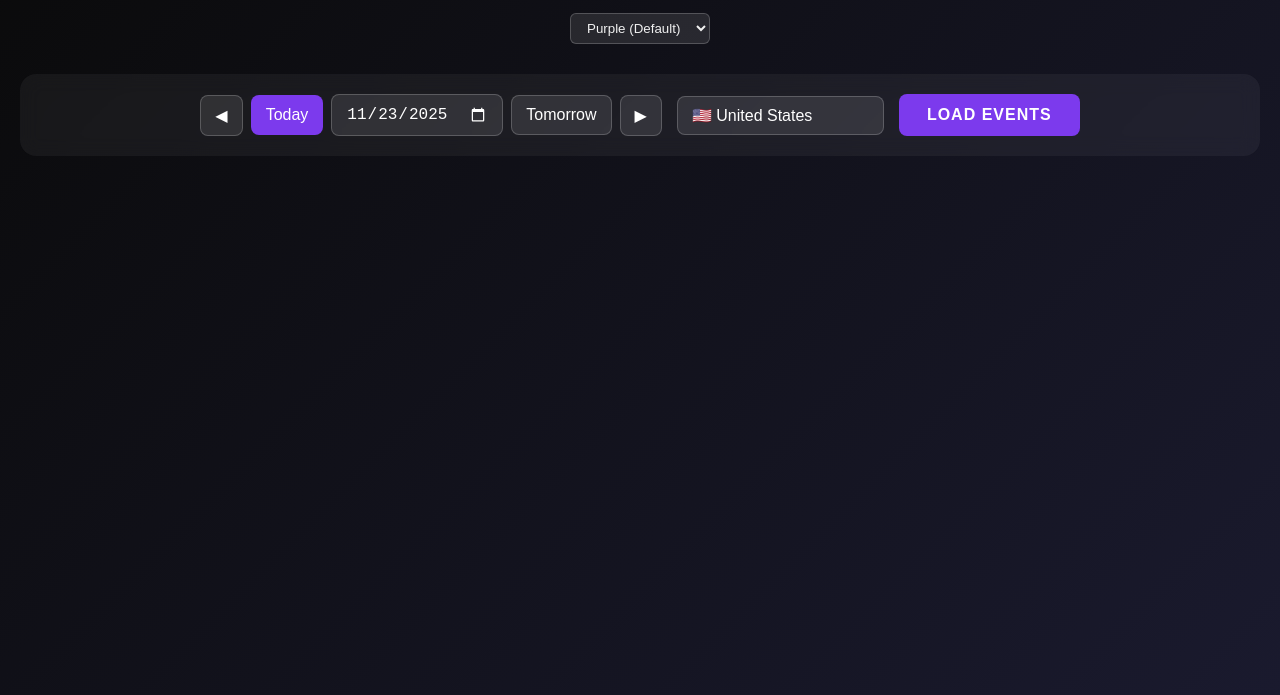
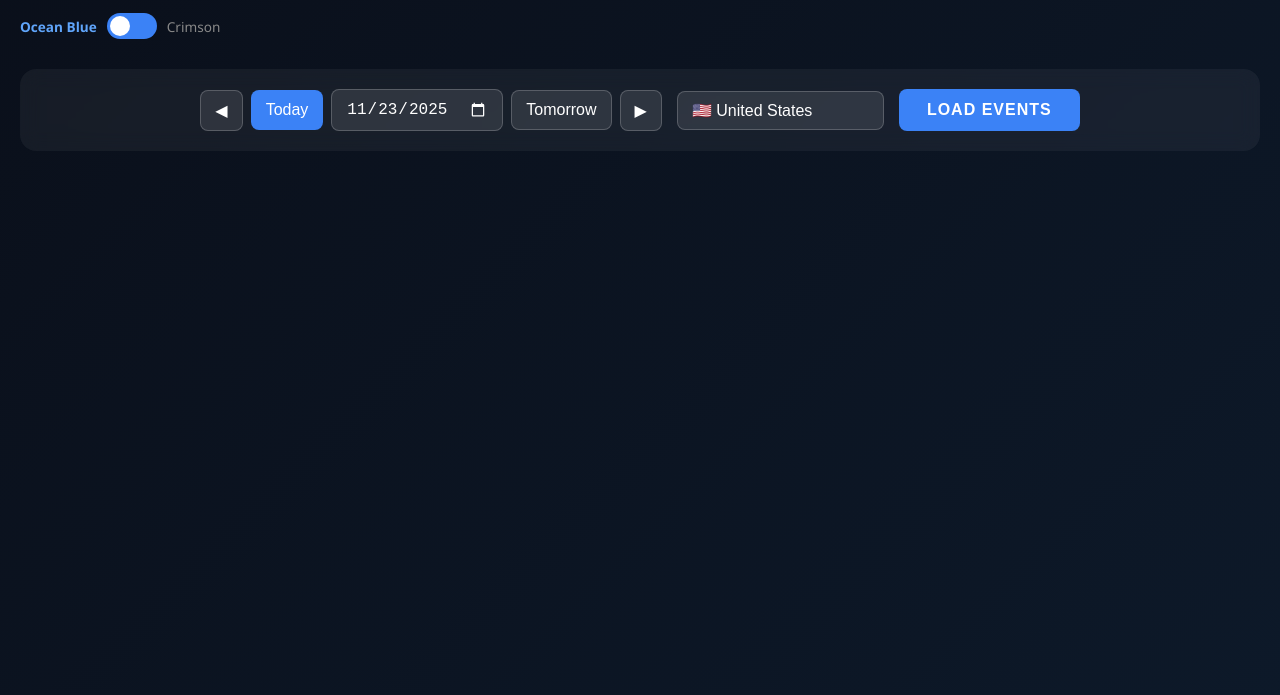
Before and after one commit to arejaywoof/fastunicorn, a plain HTML site: page daznepg/index.html in a window 1280 px wide. Shown: the part 105-800 px from the top of the page. Drawn offline with nearby package versions, Linux system fonts and the light colour scheme.

Commit message:
theme colors commit
blue & red

```diff
--- a/daznepg/index.html
+++ b/daznepg/index.html
@@ -12,59 +12,19 @@
 
     /* Theme Variables */
     :root {
-      --bg-primary: #0a0a0a;
-      --bg-secondary: #1a1a2e;
-      --bg-card: #1e1e2e;
-      --bg-card-secondary: #252540;
+      --bg-primary: #0a0f1a;
+      --bg-secondary: #0d1929;
+      --bg-card: #132337;
+      --bg-card-secondary: #1a3049;
       --text-primary: #f0f0f0;
       --text-secondary: #888;
-      --accent-primary: #7c3aed;
-      --accent-secondary: #00d4ff;
-      --accent-gradient: linear-gradient(135deg, #7c3aed, #00d4ff);
+      --accent-primary: #3b82f6;
+      --accent-secondary: #60a5fa;
+      --accent-gradient: linear-gradient(135deg, #3b82f6, #60a5fa);
       --btn-bg: rgba(255,255,255,0.1);
       --btn-border: rgba(255,255,255,0.2);
       --card-border: rgba(255,255,255,0.08);
       --live-color: #ef4444;
-    }
-
-    [data-theme="blue"] {
-      --bg-primary: #0a0f1a;
-      --bg-secondary: #0d1929;
-      --bg-card: #132337;
-      --bg-card-secondary: #1a3049;
-      --accent-primary: #3b82f6;
-      --accent-secondary: #60a5fa;
-      --accent-gradient: linear-gradient(135deg, #3b82f6, #60a5fa);
-    }
-
-    [data-theme="emerald"] {
-      --bg-primary: #0a0f0a;
-      --bg-secondary: #0d1f12;
-      --bg-card: #132d1a;
-      --bg-card-secondary: #1a4025;
-      --accent-primary: #10b981;
-      --accent-secondary: #34d399;
-      --accent-gradient: linear-gradient(135deg, #10b981, #34d399);
-    }
-
-    [data-theme="sunset"] {
-      --bg-primary: #0f0a0a;
-      --bg-secondary: #1f0d0d;
-      --bg-card: #2d1313;
-      --bg-card-secondary: #401a1a;
-      --accent-primary: #f97316;
-      --accent-secondary: #fbbf24;
-      --accent-gradient: linear-gradient(135deg, #f97316, #fbbf24);
-    }
-
-    [data-theme="monochrome"] {
-      --bg-primary: #0a0a0a;
-      --bg-secondary: #141414;
-      --bg-card: #1e1e1e;
-      --bg-card-secondary: #2a2a2a;
-      --accent-primary: #ffffff;
-      --accent-secondary: #a0a0a0;
-      --accent-gradient: linear-gradient(135deg, #ffffff, #a0a0a0);
     }
 
     [data-theme="crimson"] {
@@ -806,6 +766,65 @@
       background: linear-gradient(to right, #1e1e2e, #3b1d5c, #7c3aed, #00d4ff);
     }
 
+    /* Theme Toggle Switch */
+    .theme-toggle {
+      display: flex;
+      align-items: center;
+      gap: 10px;
+      margin-top: 10px;
+    }
+
+    .theme-toggle-label {
+      font-size: 0.85rem;
+      color: var(--text-secondary);
+      transition: color 0.3s;
+    }
+
+    .theme-toggle-label.active {
+      color: var(--accent-secondary);
+      font-weight: 600;
+    }
+
+    .toggle-switch {
+      position: relative;
+      width: 50px;
+      height: 26px;
+      cursor: pointer;
+    }
+
+    .toggle-switch input {
+      opacity: 0;
+      width: 0;
+      height: 0;
+    }
+
+    .toggle-slider {
+      position: absolute;
+      top: 0;
+      left: 0;
+      right: 0;
+      bottom: 0;
+      background: var(--accent-primary);
+      border-radius: 26px;
+      transition: all 0.3s;
+    }
+
+    .toggle-slider:before {
+      position: absolute;
+      content: "";
+      height: 20px;
+      width: 20px;
+      left: 3px;
+      bottom: 3px;
+      background: white;
+      border-radius: 50%;
+      transition: all 0.3s;
+    }
+
+    .toggle-switch input:checked + .toggle-slider:before {
+      transform: translateX(24px);
+    }
+
     /* Responsive */
     @media (max-width: 768px) {
       .header h1 {
@@ -844,15 +863,13 @@
   <div class="header">
     <h1>DAZN EPG Browser</h1>
     <p>Browse sports events from around the world</p>
-    <div style="margin-top: 10px;">
-      <select id="themePicker" onchange="changeTheme(this.value)" style="padding: 6px 12px; border-radius: 6px; background: var(--btn-bg); border: 1px solid var(--btn-border); color: var(--text-primary); cursor: pointer;">
-        <option value="default">Purple (Default)</option>
-        <option value="blue">Ocean Blue</option>
-        <option value="emerald">Emerald</option>
-        <option value="sunset">Sunset</option>
-        <option value="crimson">Crimson</option>
-        <option value="monochrome">Monochrome</option>
-      </select>
+    <div class="theme-toggle">
+      <span class="theme-toggle-label" id="labelBlue">Ocean Blue</span>
+      <label class="toggle-switch">
+        <input type="checkbox" id="themeToggle" onchange="toggleTheme()">
+        <span class="toggle-slider"></span>
+      </label>
+      <span class="theme-toggle-label" id="labelCrimson">Crimson</span>
     </div>
   </div>
 
@@ -1304,22 +1321,37 @@
     }
 
     // Theme switching
-    function changeTheme(theme) {
-      if (theme === 'default') {
+    function toggleTheme() {
+      const toggle = document.getElementById('themeToggle');
+      const isCrimson = toggle.checked;
+
+      if (isCrimson) {
+        document.documentElement.setAttribute('data-theme', 'crimson');
+      } else {
         document.documentElement.removeAttribute('data-theme');
-      } else {
-        document.documentElement.setAttribute('data-theme', theme);
       }
+
+      // Update labels
+      document.getElementById('labelBlue').classList.toggle('active', !isCrimson);
+      document.getElementById('labelCrimson').classList.toggle('active', isCrimson);
+
       // Save preference
-      localStorage.setItem('dazn-epg-theme', theme);
+      localStorage.setItem('dazn-epg-theme', isCrimson ? 'crimson' : 'blue');
     }
 
     // Load saved theme on page load
     function loadSavedTheme() {
       const savedTheme = localStorage.getItem('dazn-epg-theme');
-      if (savedTheme) {
-        changeTheme(savedTheme);
-        document.getElementById('themePicker').value = savedTheme;
+      const toggle = document.getElementById('themeToggle');
+
+      if (savedTheme === 'crimson') {
+        toggle.checked = true;
+        document.documentElement.setAttribute('data-theme', 'crimson');
+        document.getElementById('labelCrimson').classList.add('active');
+      } else {
+        toggle.checked = false;
+        document.documentElement.removeAttribute('data-theme');
+        document.getElementById('labelBlue').classList.add('active');
       }
     }
 
```
